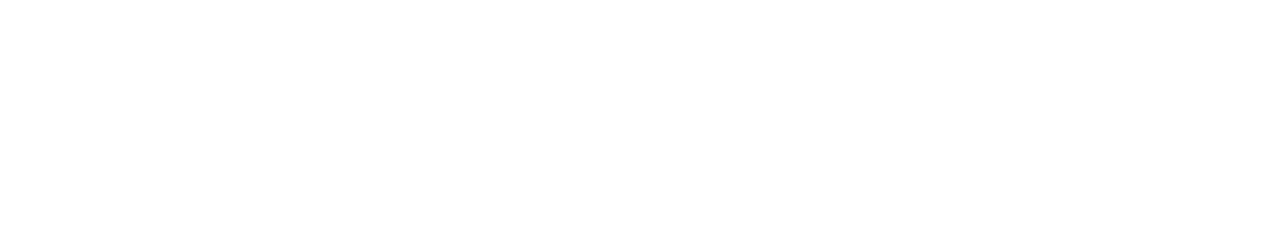
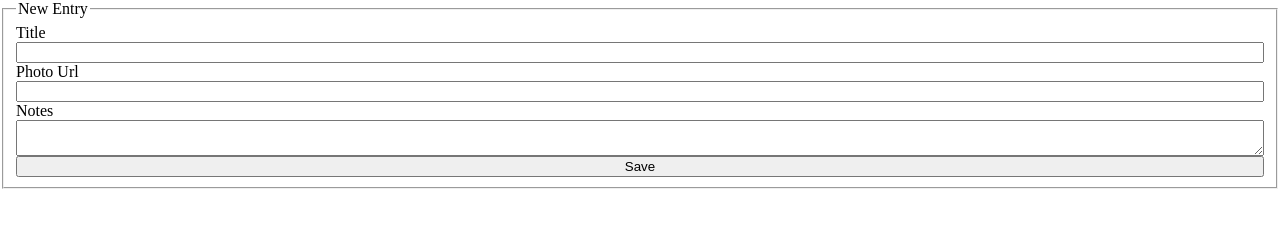
Before and after one commit to Korneliu/code-journal, a website: page index.html in a window 1280 px wide. Drawn offline with Linux system fonts and the light colour scheme.

Commit message:
created form for journal entry

```diff
--- a/css/styles.css
+++ b/css/styles.css
@@ -0,0 +1,4 @@
+.form-data {
+  display: flex;
+  flex-direction: column;
+}
--- a/index.html
+++ b/index.html
@@ -18,6 +18,22 @@
   <header>
   </header>
   <main>
+    <div data-view="entry-form">
+      <form>
+        <fieldset class="form-data">
+          <legend>New Entry</legend>
+          <label for="title">Title</label>
+          <input type="text" name="title" required>
+          <label for="photo-url">Photo Url</label>
+          <input type="text" name="photo-url" required>
+          <label for="notes">Notes</label>
+          <textarea required>
+          </textarea>
+          <button>Save</button>
+        </fieldset>
+      </form>
+    </div>
+
   </main>
   <script src="js/data.js"></script>
   <script src="js/main.js"></script>
```
